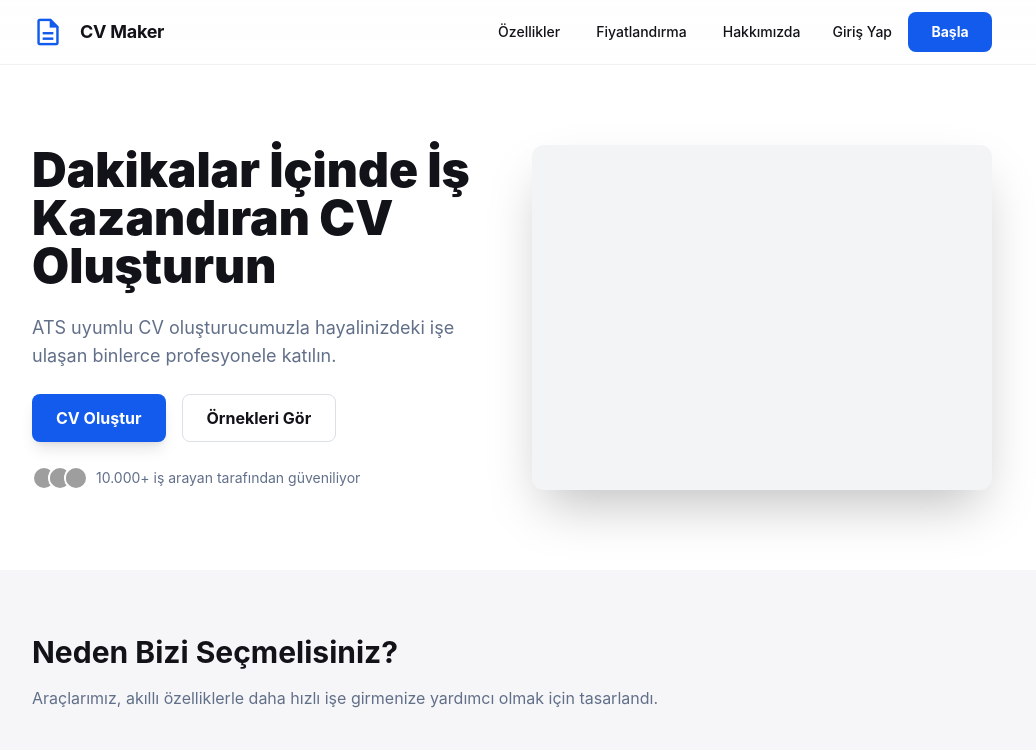
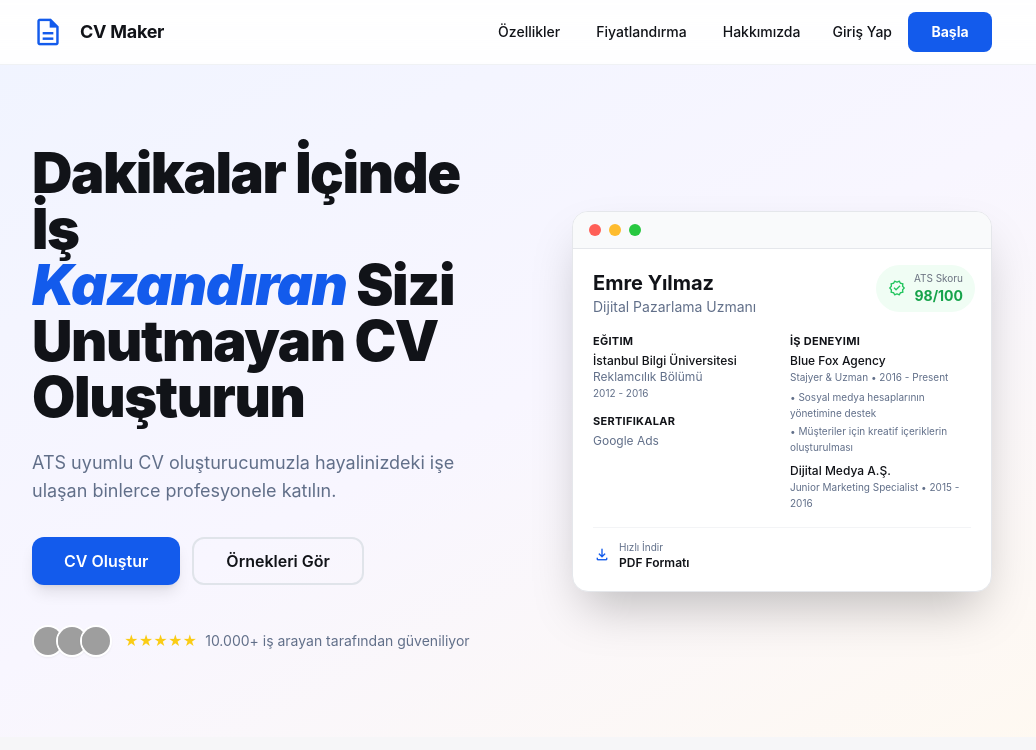
Before and after one commit to kalama282828/CV, a React (Vite) app in the folder web/: page / in a window 1280 px wide. Shown: the top 750 px of the page, without its empty margins (128-1164 px from the left). Built offline with nearby package versions, Linux system fonts and the light colour scheme; no server answers; the database is empty; grey boxes are pictures that could not be loaded.

Commit message:
Hero section yeni tasarıma güncellendi - macOS pencere stili CV kartı, ATS skoru badge, gradient arka plan

```diff
--- a/web/src/components/LandingPage.tsx
+++ b/web/src/components/LandingPage.tsx
@@ -99,28 +99,128 @@ export function LandingPage() {
 
       <main className="flex-grow">
         {/* Hero Section */}
-        <section className="bg-white dark:bg-gray-900 py-10 md:py-20">
+        <section className="bg-gradient-to-br from-[#f0f4ff] via-[#f8f6ff] to-[#fff9f0] dark:from-gray-900 dark:via-gray-900 dark:to-gray-900 py-12 md:py-20 overflow-hidden">
           <div className="px-4 md:px-10 lg:px-40 flex justify-center">
-            <div className="max-w-[960px] w-full">
+            <div className="max-w-[1100px] w-full">
               <div className="flex flex-col gap-10 lg:flex-row lg:items-center">
+                {/* Sol Taraf - Metin */}
                 <div className="flex flex-col gap-6 flex-1 text-left">
-                  <h1 className="text-[#111318] dark:text-white text-4xl font-black leading-tight md:text-5xl">{settings.heroTitle}</h1>
-                  <h2 className="text-[#616f89] dark:text-gray-400 text-lg">{settings.heroSubtitle}</h2>
-                  <div className="flex flex-wrap gap-4">
-                    <button onClick={handleGetStarted} className="flex min-w-[120px] items-center justify-center rounded-lg h-12 px-6 text-white font-bold shadow-lg" style={{ backgroundColor: settings.primaryColor }}>{settings.heroButtonText}</button>
-                    <button className="flex min-w-[120px] items-center justify-center rounded-lg h-12 px-6 border border-[#dbdfe6] dark:border-gray-700 text-[#111318] dark:text-white font-bold hover:bg-gray-50 dark:hover:bg-gray-800">{settings.heroSecondaryButtonText}</button>
+                  <h1 className="text-[#111318] dark:text-white text-4xl md:text-5xl lg:text-[56px] font-black leading-[1.1] tracking-tight">
+                    Dakikalar İçinde İş<br />
+                    <span className="italic" style={{ color: settings.primaryColor }}>Kazandıran</span> Sizi<br />
+                    Unutmayan CV<br />
+                    Oluşturun
+                  </h1>
+                  <p className="text-[#616f89] dark:text-gray-400 text-base md:text-lg max-w-[500px] leading-relaxed">
+                    {settings.heroSubtitle}
+                  </p>
+                  <div className="flex flex-wrap gap-3 mt-2">
+                    <button onClick={handleGetStarted} className="flex items-center justify-center rounded-xl h-12 px-8 text-white font-semibold shadow-lg hover:shadow-xl transition-all hover:scale-[1.02]" style={{ backgroundColor: settings.primaryColor }}>
+                      {settings.heroButtonText}
+                    </button>
+                    <button className="flex items-center justify-center rounded-xl h-12 px-8 border-2 border-[#e0e4ea] dark:border-gray-700 text-[#111318] dark:text-white font-semibold hover:bg-gray-50 dark:hover:bg-gray-800 transition-all">
+                      {settings.heroSecondaryButtonText}
+                    </button>
                   </div>
-                  <div className="flex items-center gap-2 text-sm text-[#616f89]">
+                  <div className="flex items-center gap-3 mt-4">
                     <div className="flex -space-x-2">
-                      <img alt="Kullanıcı" className="w-6 h-6 rounded-full border-2 border-white" src="https://lh3.googleusercontent.com/aida-public/AB6AXuCk3rv6AZ5-VKKQN1ehUhyS0v6Y7AYcwJl9s6-Er79P77MnZLwaoKk09MpPmNngkmivXj7MvVpi_tHROIGAnXyj57v4cPJg-EeYdJ4-equ-jrYThKfapzuJHMxm9bGdcYNOhMqVJe8IBcCdWwNOeb28SUkBB-9hBd4r9PIMX3iz5OVFbwYrca1jDzv9byD8Oy8fQmcs0g1k4muUq_MOzduXFMvv0KR9dCaF9GLr2K8-DEMYm7QB1I-RLF87rLmvEkBHzijSrzyCNOh-" />
-                      <img alt="Kullanıcı" className="w-6 h-6 rounded-full border-2 border-white" src="https://lh3.googleusercontent.com/aida-public/AB6AXuDEBY5JIQd9OqoKc4x-o3IhGrDBpmwfnVostY_Lr9inH5kNFat8m0BIF3rZ_zPqQXOX-b_BpbxBWMgIjmk1Oz5E0AgeBFBqTVl4yIsI0N-ZWulP2Mmv2be1dtY2hdG0fNLDnWjNOM0kIIW3CSdFVZ2UkYFrRWPuX_F9yeOFHQ2dhl8tnOdgkkUnFacPMOQxHE-clX4UnzdhvDCYf-nrewnVmgYQ0mxHZId8dVt-Bcrq91pmd5ES2ityNcChal9mqw0xgs-CvxYVua-g" />
-                      <img alt="Kullanıcı" className="w-6 h-6 rounded-full border-2 border-white" src="https://lh3.googleusercontent.com/aida-public/AB6AXuAcqZzcE3WtGvdzQK-RnAxHuDZkZDPGIqCwBW18ad2Bv6EOJV2riUWVoJtxYUAbcteQLVwKliMALL-OZ3qr69nSAiOF71DKCmfJjI84Id81tFZPisfIxCbHnanrt-sDBXvXu84aMS_f0evMeWrq3hBvdN6ugi5NQVNcAeQEH4bhwVzt6uLD61bsoTkIwdtvMYHYeYKTBPW2Z79yez9FPp8jqVCIWNMvoJlKXtgM2ojme1CrXhiHNn--nT2VE2ZJnbZtj1qzot1NkSmt" />
+                      <img alt="Kullanıcı" className="w-8 h-8 rounded-full border-2 border-white shadow-sm" src="https://lh3.googleusercontent.com/aida-public/AB6AXuCk3rv6AZ5-VKKQN1ehUhyS0v6Y7AYcwJl9s6-Er79P77MnZLwaoKk09MpPmNngkmivXj7MvVpi_tHROIGAnXyj57v4cPJg-EeYdJ4-equ-jrYThKfapzuJHMxm9bGdcYNOhMqVJe8IBcCdWwNOeb28SUkBB-9hBd4r9PIMX3iz5OVFbwYrca1jDzv9byD8Oy8fQmcs0g1k4muUq_MOzduXFMvv0KR9dCaF9GLr2K8-DEMYm7QB1I-RLF87rLmvEkBHzijSrzyCNOh-" />
+                      <img alt="Kullanıcı" className="w-8 h-8 rounded-full border-2 border-white shadow-sm" src="https://lh3.googleusercontent.com/aida-public/AB6AXuDEBY5JIQd9OqoKc4x-o3IhGrDBpmwfnVostY_Lr9inH5kNFat8m0BIF3rZ_zPqQXOX-b_BpbxBWMgIjmk1Oz5E0AgeBFBqTVl4yIsI0N-ZWulP2Mmv2be1dtY2hdG0fNLDnWjNOM0kIIW3CSdFVZ2UkYFrRWPuX_F9yeOFHQ2dhl8tnOdgkkUnFacPMOQxHE-clX4UnzdhvDCYf-nrewnVmgYQ0mxHZId8dVt-Bcrq91pmd5ES2ityNcChal9mqw0xgs-CvxYVua-g" />
+                      <img alt="Kullanıcı" className="w-8 h-8 rounded-full border-2 border-white shadow-sm" src="https://lh3.googleusercontent.com/aida-public/AB6AXuAcqZzcE3WtGvdzQK-RnAxHuDZkZDPGIqCwBW18ad2Bv6EOJV2riUWVoJtxYUAbcteQLVwKliMALL-OZ3qr69nSAiOF71DKCmfJjI84Id81tFZPisfIxCbHnanrt-sDBXvXu84aMS_f0evMeWrq3hBvdN6ugi5NQVNcAeQEH4bhwVzt6uLD61bsoTkIwdtvMYHYeYKTBPW2Z79yez9FPp8jqVCIWNMvoJlKXtgM2ojme1CrXhiHNn--nT2VE2ZJnbZtj1qzot1NkSmt" />
                     </div>
-                    <span>{settings.heroTrustText}</span>
+                    <div className="flex items-center gap-1">
+                      <div className="flex text-yellow-400">
+                        {'★★★★★'.split('').map((star, i) => <span key={i} className="text-sm">{star}</span>)}
+                      </div>
+                      <span className="text-[#616f89] dark:text-gray-400 text-sm ml-1">{settings.heroTrustText}</span>
+                    </div>
                   </div>
                 </div>
-                <div className="w-full flex-1">
-                  <div className="w-full bg-center bg-no-repeat bg-cover rounded-xl shadow-2xl aspect-[4/3] bg-gray-100 dark:bg-gray-800" style={{ backgroundImage: `url("${settings.heroImage}")` }}></div>
+
+                {/* Sağ Taraf - CV Önizleme Kartı */}
+                <div className="w-full flex-1 flex justify-center lg:justify-end">
+                  <div className="relative w-full max-w-[420px]">
+                    {/* macOS Pencere Stili CV Kartı */}
+                    <div className="bg-white dark:bg-gray-800 rounded-2xl shadow-2xl overflow-hidden border border-gray-200 dark:border-gray-700">
+                      {/* Pencere Başlığı */}
+                      <div className="flex items-center gap-2 px-4 py-3 bg-gray-50 dark:bg-gray-900 border-b border-gray-200 dark:border-gray-700">
+                        <div className="w-3 h-3 rounded-full bg-[#ff5f57]"></div>
+                        <div className="w-3 h-3 rounded-full bg-[#febc2e]"></div>
+                        <div className="w-3 h-3 rounded-full bg-[#28c840]"></div>
+                      </div>
+
+                      {/* CV İçeriği */}
+                      <div className="p-5 relative">
+                        {/* ATS Skoru Badge */}
+                        <div className="absolute top-4 right-4 flex items-center gap-2 bg-green-50 dark:bg-green-900/30 px-3 py-1.5 rounded-full">
+                          <span className="material-symbols-outlined text-green-500 text-[18px]">verified</span>
+                          <div className="text-right">
+                            <div className="text-[10px] text-gray-500 dark:text-gray-400">ATS Skoru</div>
+                            <div className="text-sm font-bold text-green-600 dark:text-green-400">98/100</div>
+                          </div>
+                        </div>
+
+                        {/* Kişi Bilgileri */}
+                        <div className="mb-4">
+                          <h3 className="text-xl font-bold text-[#111318] dark:text-white">Emre Yılmaz</h3>
+                          <p className="text-sm text-[#616f89] dark:text-gray-400">Dijital Pazarlama Uzmanı</p>
+                        </div>
+
+                        {/* İki Sütunlu İçerik */}
+                        <div className="grid grid-cols-2 gap-4 text-xs">
+                          {/* Sol Sütun */}
+                          <div>
+                            <div className="mb-3">
+                              <h4 className="font-bold text-[#111318] dark:text-white mb-1 text-[11px] uppercase tracking-wide">Eğitim</h4>
+                              <div className="text-[#616f89] dark:text-gray-400">
+                                <p className="font-medium text-[#111318] dark:text-white">İstanbul Bilgi Üniversitesi</p>
+                                <p>Reklamcılık Bölümü</p>
+                                <p className="text-[10px]">2012 - 2016</p>
+                              </div>
+                            </div>
+                            <div>
+                              <h4 className="font-bold text-[#111318] dark:text-white mb-1 text-[11px] uppercase tracking-wide">Sertifikalar</h4>
+                              <p className="text-[#616f89] dark:text-gray-400">Google Ads</p>
+                            </div>
+                          </div>
+
+                          {/* Sağ Sütun */}
+                          <div>
+                            <h4 className="font-bold text-[#111318] dark:text-white mb-1 text-[11px] uppercase tracking-wide">İş Deneyimi</h4>
+                            <div className="text-[#616f89] dark:text-gray-400 space-y-2">
+                              <div>
+                                <p className="font-medium text-[#111318] dark:text-white">Blue Fox Agency</p>
+                                <p className="text-[10px]">Stajyer & Uzman • 2016 - Present</p>
+                                <ul className="mt-1 space-y-0.5 text-[10px]">
+                                  <li>• Sosyal medya hesaplarının yönetimine destek</li>
+                                  <li>• Müşteriler için kreatif içeriklerin oluşturulması</li>
+                                </ul>
+                              </div>
+                              <div>
+                                <p className="font-medium text-[#111318] dark:text-white">Dijital Medya A.Ş.</p>
+                                <p className="text-[10px]">Junior Marketing Specialist • 2015 - 2016</p>
+                              </div>
+                            </div>
+                          </div>
+                        </div>
+
+                        {/* PDF İndir Butonu */}
+                        <div className="mt-4 pt-3 border-t border-gray-100 dark:border-gray-700">
+                          <div className="flex items-center gap-2 text-[#616f89] dark:text-gray-400">
+                            <span className="material-symbols-outlined text-[18px]" style={{ color: settings.primaryColor }}>download</span>
+                            <div>
+                              <p className="text-[10px]">Hızlı İndir</p>
+                              <p className="font-semibold text-[#111318] dark:text-white text-xs">PDF Formatı</p>
+                            </div>
+                          </div>
+                        </div>
+                      </div>
+                    </div>
+
+                    {/* Dekoratif Elementler */}
+                    <div className="absolute -z-10 -top-4 -right-4 w-24 h-24 bg-blue-100 dark:bg-blue-900/20 rounded-full blur-2xl"></div>
+                    <div className="absolute -z-10 -bottom-4 -left-4 w-32 h-32 bg-purple-100 dark:bg-purple-900/20 rounded-full blur-2xl"></div>
+                  </div>
                 </div>
               </div>
             </div>
```
